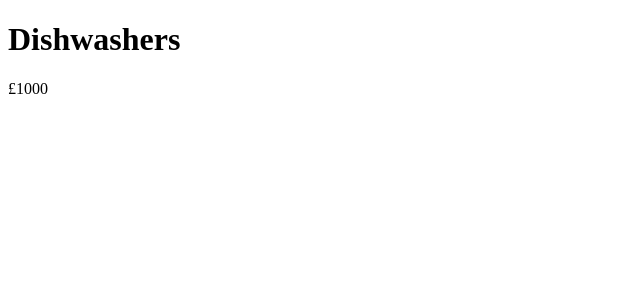
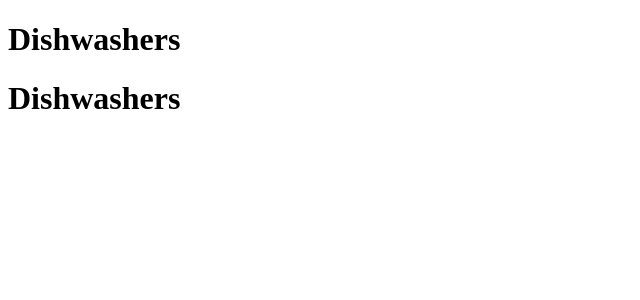
Before and after one commit to sarah-byrne/dishwashers, a Next.js app: page / in a window 1280 px wide. Shown: the top 300 px of the page, without its empty margins (0-640 px from the left). Built offline with nearby package versions, Linux system fonts and the light colour scheme.

Commit message:
Added ProductGrid unit test

```diff
--- a/src/components/ProductGrid/ProductGrid.js
+++ b/src/components/ProductGrid/ProductGrid.js
@@ -3,7 +3,7 @@ import { Component } from "react";
 
 class ProductGrid extends Component {
   render() {
-    return <div id="dishwasherSummary1">£1000</div>;
+    return <h1 id="dishWasherGrid">Dishwashers</h1>;
   }
 }
 
```
Also changed, not shown: 2 other files (tests, documents, lock files or other folders).
